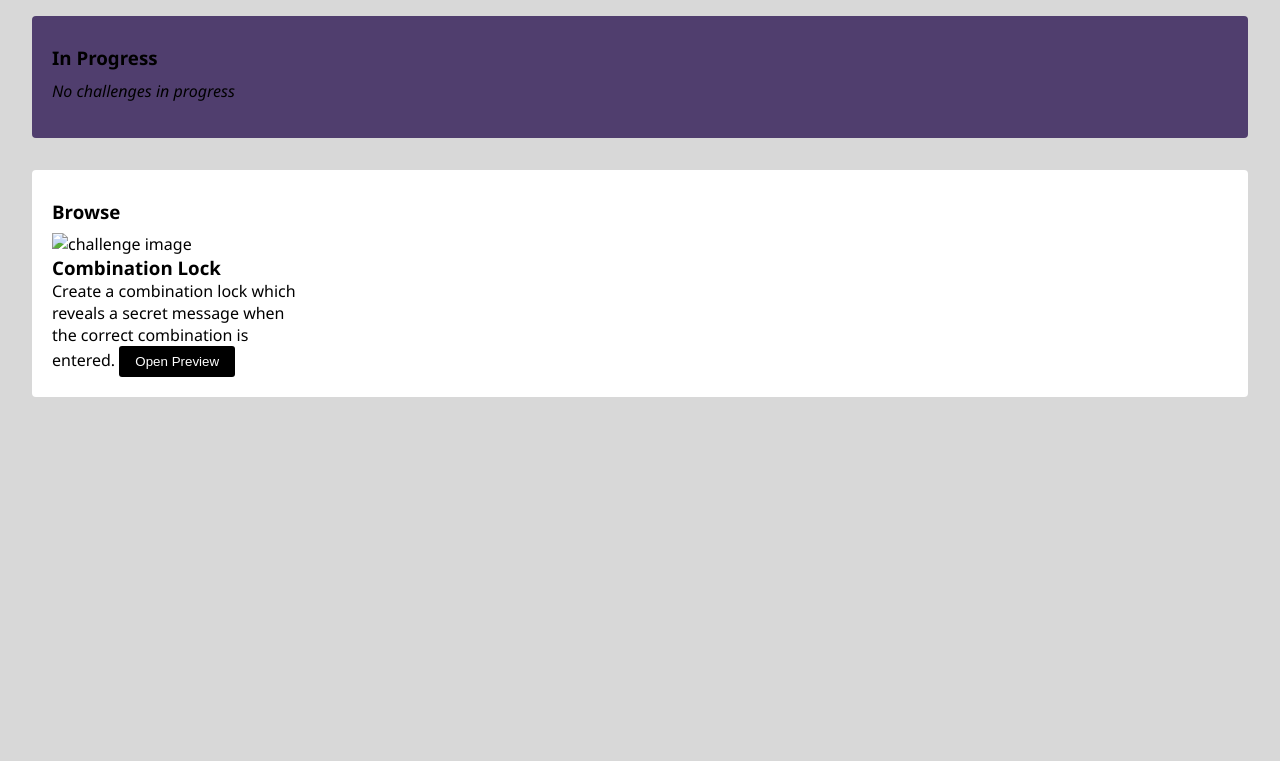
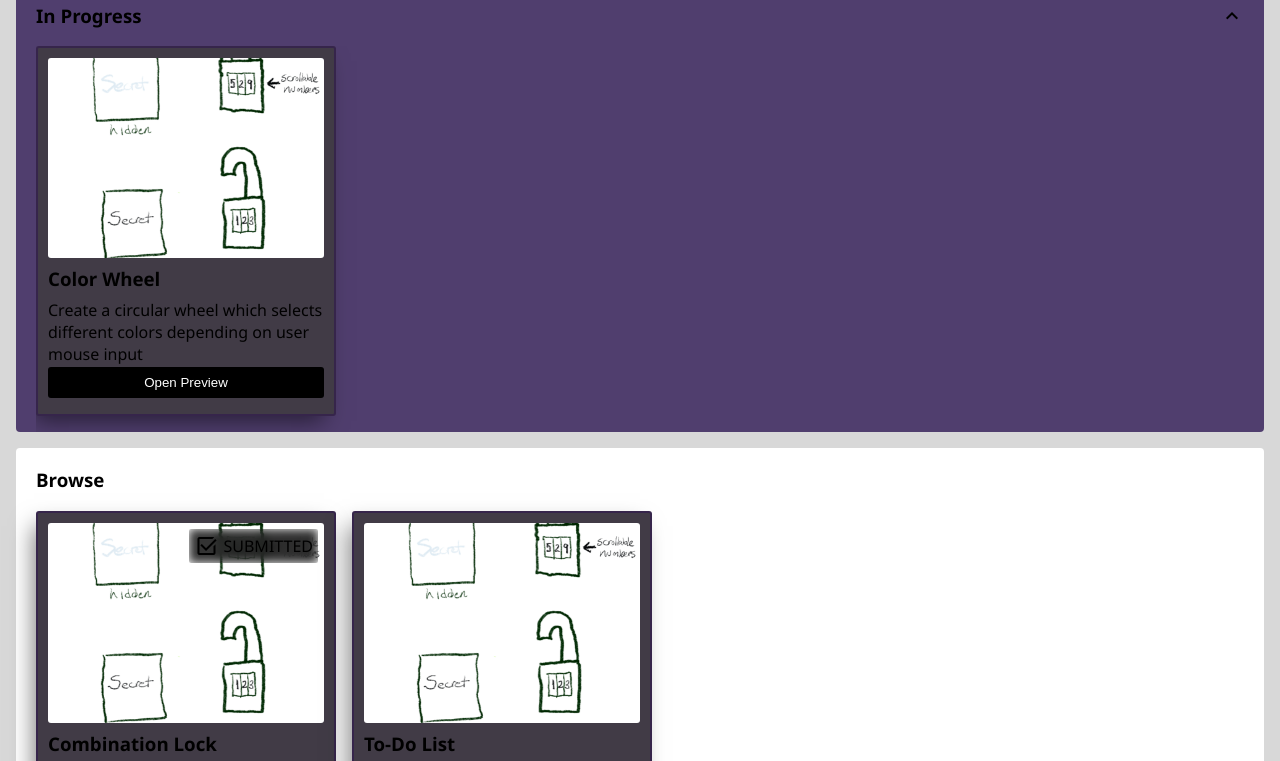
Before and after one commit to bc-computingclub/bc-computingclub.github.io, a plain HTML site: page practice/index.html in a window 1280 px wide. Shown: the part 151-912 px from the top of the page. Before the commit the page ends 800 px from the top, so only its background shows below. Drawn offline with nearby package versions, Linux system fonts and the light colour scheme; no server answers.

Commit message:
Daily push
Continue work on challenge page

```diff
--- a/out/practice.js
+++ b/out/practice.js
@@ -1,22 +1,29 @@
-let inProgressDiv = document.querySelector(".c-in-progress-container");
-let browseDiv = document.querySelector(".c-browse-container");
+const inProgressDiv = document.querySelector(".c-in-progress-container");
+const browseDiv = document.querySelector(".c-browse-container");
+// const cToggle = document.querySelector(".c-toggle") as HTMLElement;
+let challengeInProgress = false;
+let browseCounter = 0;
+let inProgressCounter = 0;
 class Challenge {
-    constructor(name, desc, inProgress, imgURL, pid) {
+    constructor(name, desc, inProgress, imgURL, pid, submitted) {
         this.name = name;
         this.desc = desc;
         this.inProgress = inProgress;
         this.imgURL = imgURL;
         this.pid = pid;
+        this.submitted = submitted;
     }
     name;
     desc;
     inProgress;
     imgURL;
     pid;
+    submitted;
 }
-// let chall1 = new Challenge("Color Wheel", "Create a circular wheel which selects different colors based on the place the user clicks", true, "", "");
-let chall2 = new Challenge("Combination Lock", "Create a combination lock which reveals a secret message when the correct combination is entered.", false, "", "");
-let challengeArray = [chall2];
+let test1 = new Challenge("Color Wheel", "Create a circular wheel which selects different colors depending on user mouse input", true, "/images/fillerthumbnail.png", "", false);
+let test2 = new Challenge("Combination Lock", "Create a combination lock which reveals a secret message when the correct combination is entered.", false, "/images/fillerthumbnail.png", "", true);
+let test3 = new Challenge("To-Do List", "Create a to-do list, to which you can add and remove items as desired.", false, "/images/fillerthumbnail.png", "", false);
+let challengeArray = [test1, test2, test3];
 console.log(challengeArray);
 async function getChallenges() {
     // code to fetch challenges here
@@ -25,33 +32,55 @@ async function getChallenges() {
 window.addEventListener("load", async () => {
     await getChallenges();
     showChallenges();
+    const cToggle = document.querySelector(".c-toggle");
+    if (!cToggle) {
+        console.log("cToggle does not exist");
+    }
+    else {
+        cToggle.addEventListener("click", () => {
+            cToggle.classList.toggle("spin");
+            inProgressDiv.classList.toggle("collapse");
+        });
+    }
 });
-let challengeInProgress = false;
 function showChallenges() {
     for (let challenge of challengeArray) {
-        let input = getChallengeHTML(challenge);
+        if (challenge.inProgress) {
+            challenge.submitted = false;
+        }
+        let tempElm = document.createElement("div");
+        tempElm.classList.add("c-card");
+        setChallengeHTML(tempElm, challenge);
         if (!challenge.inProgress) {
-            browseDiv.innerHTML += input;
+            browseDiv.appendChild(tempElm);
+            browseCounter++;
         }
-        else if (challenge.inProgress) {
-            inProgressDiv.innerHTML += input;
+        else {
+            inProgressDiv.appendChild(tempElm);
+            inProgressCounter++;
             challengeInProgress = true;
         }
     }
     if (challengeInProgress == false) {
-        inProgressDiv.innerHTML = "<i>No challenges in progress</i>";
+        inProgressDiv.innerHTML = "<i>Start working on a challenge, and it'll show up here!</i>";
+        inProgressDiv.classList.add("empty");
+    }
+    else {
+        inProgressDiv.classList.remove("empty");
+        inProgressDiv.innerHTML += `<span class="material-symbols-outlined c-toggle">expand_less</span>`; // Toggle button is added if there are challenges in progress to show/hide
     }
 }
-function getChallengeHTML(c) {
-    return `
-        <div class="chall">
-            <img class="c-img" src="${c.imgURL}" alt="challenge image">
-            <h3 class="c-name">
-                ${c.name}
-            </h3>
-            <span>${c.desc}</span>
-            <button>Open Preview</button>
-        </div>
+function setChallengeHTML(elm, c) {
+    elm.innerHTML = `
+        <img class="c-img" src="${c.imgURL}" alt="challenge image">
+        <h3 class="c-name">
+            ${c.name}
+        </h3>
+        <span class="c-text">${c.desc}</span>
+        <button class="c-btn">Open Preview</button>
     `;
+    if (c.submitted) {
+        elm.innerHTML += `<span class="c-submitted"><span class="material-symbols-outlined">select_check_box</span> Submitted</span>`;
+    }
 }
 //# sourceMappingURL=practice.js.map
--- a/styles/practice.css
+++ b/styles/practice.css
@@ -1,36 +1,123 @@
+@import url(https://fonts.googleapis.com/css2?family=Material+Symbols+Outlined:opsz,wght,FILL,GRAD@24,400,0,0);
+
+.material-symbols-outlined{
+    max-width:1em;
+}
+
+.c-toggle {
+    position: absolute;
+    top: 20px;
+    right: 20px;
+    cursor: pointer;
+    transform: rotate(0deg);
+    transition-duration: 0.3s;
+    transition-timing-function: ease-out;
+
+    &.spin {
+        transform: rotate(180deg);
+    }
+}
+
 .challenge-home {
     display: grid;
     grid-template-rows: auto;
-    gap: 2em;
-    padding: 2em;
+    gap: 1em;
+    padding: 1em;
 }
 
 .c-outer-browse{
     background-color: var(--secondary-bg-col);
     padding: 20px;
+    padding-block: 0px;
     border-radius: 4px;
 }
 
 .c-outer-in-progress{
     padding: 20px;
+    padding-block: 0px;
     border-radius: 4px;
     background-color: var(--practice-col);
+    display: grid;
+    grid-template-rows: auto auto;
+    align-content: center;
+    position: relative;
 }
 
 .c-section {
-    margin-block: 0.5em;
+    margin-block: 1em;
+}
+
+.c-container {
+    display:grid;
+    gap: 1em;
+    grid-template-columns: 1fr 1fr 1fr 1fr;
 }
 
 .c-in-progress-container {
     display:grid;
     grid-template-rows: auto auto;
     gap: 1em;
+    overflow: hidden;
+    grid-template-columns: auto;
+
+    &:not(.empty){
+        grid-template-columns: 1fr 1fr 1fr 1fr;
+    }
 }
 
-.chall {
-    width: 250px;
+.c-in-progress-container.collapse {
+    gap: 0em;
+    .c-card {
+        height: 0px;
+        padding-block: 0px;
+        border: none;
+    }
 }
 
-.chall button {
+.c-img {
+    height: 200px;
+    object-fit: cover;
+    border-radius: 3px;
+}
+
+.c-text {
+    height: 60px;
+    align-items: center;
+}
+
+.c-card {
+    transition: height 0.3s ease-out, padding-block 0.3s ease-out;
+    padding: 10px;
+    width: 300px;
+    height: 370px;
+
+    display: flex;
+    flex-direction: column;
+    gap: 0.5em;
+    background-color: #413b46;
+    border-radius: 3px;
+    position:relative;
+
+    box-shadow: -7px 10px 22px -5px rgba(0,0,0,0.52);
+    -webkit-box-shadow: -7px 10px 22px -5px rgba(0,0,0,0.52);
+    -moz-box-shadow: -7px 10px 22px -5px rgba(0,0,0,0.52);
+
+    border: 2px solid rgba(49, 25, 79, 0.626);
+}
+
+.c-btn {
     cursor: pointer;
 }
+
+.c-submitted {
+    position: absolute;
+    display: flex;
+    align-items: center;
+    gap: 5px;
+    top: 1em;
+    right: 1em;
+    text-transform: uppercase;
+    padding: 5px;
+    backdrop-filter: blur(5px) brightness(0.2);
+    border-radius: 2px;
+}
```
Also changed, not shown: practice/index.html (+2 -14 lines), server/lesson/paulalexisbauer04@gmail.com/0001/index.html (added, +1 -0 lines), src/practice.ts (+49 -23 lines), images/fillerthumbnail.png (added), styles/changelog.md, 1 other file.
